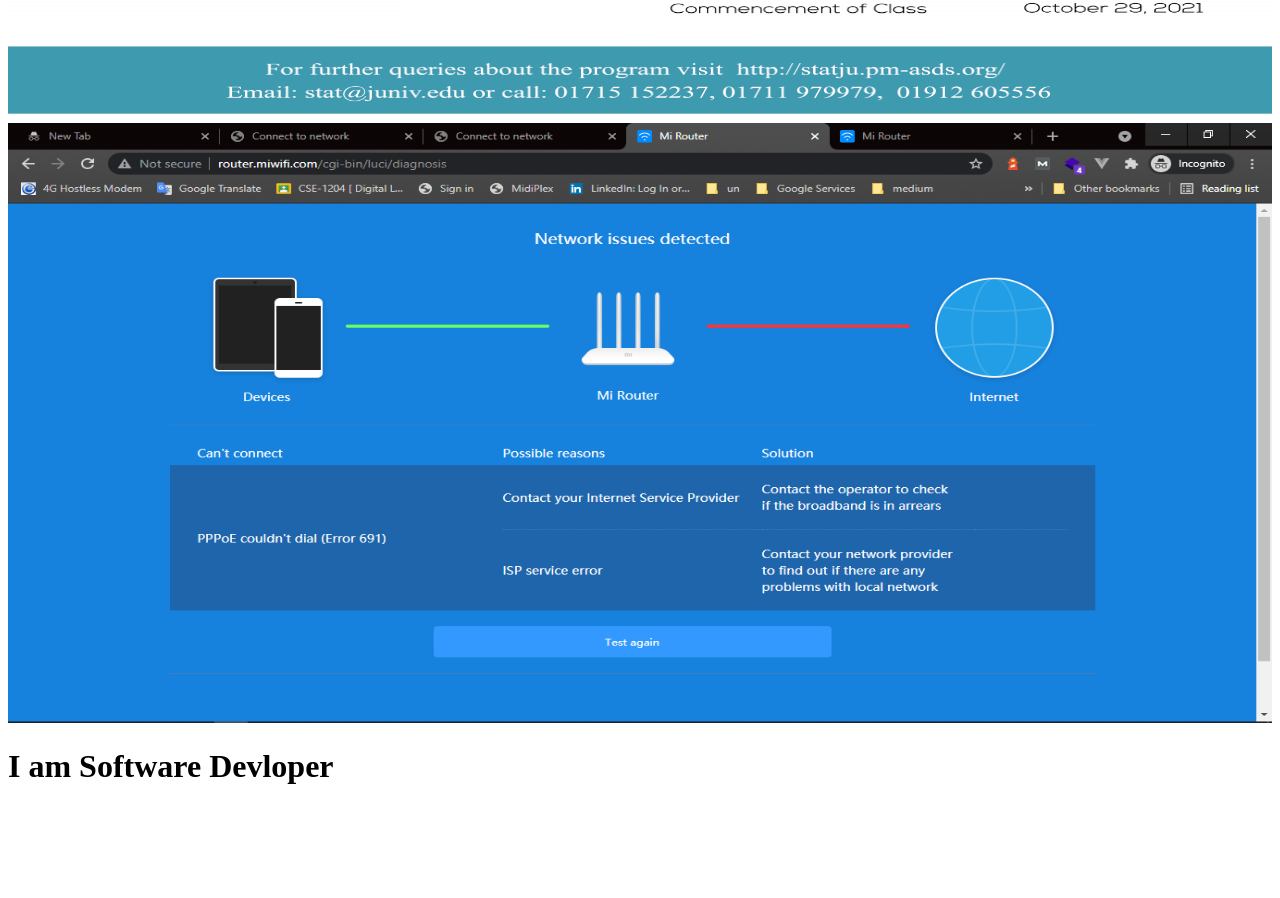
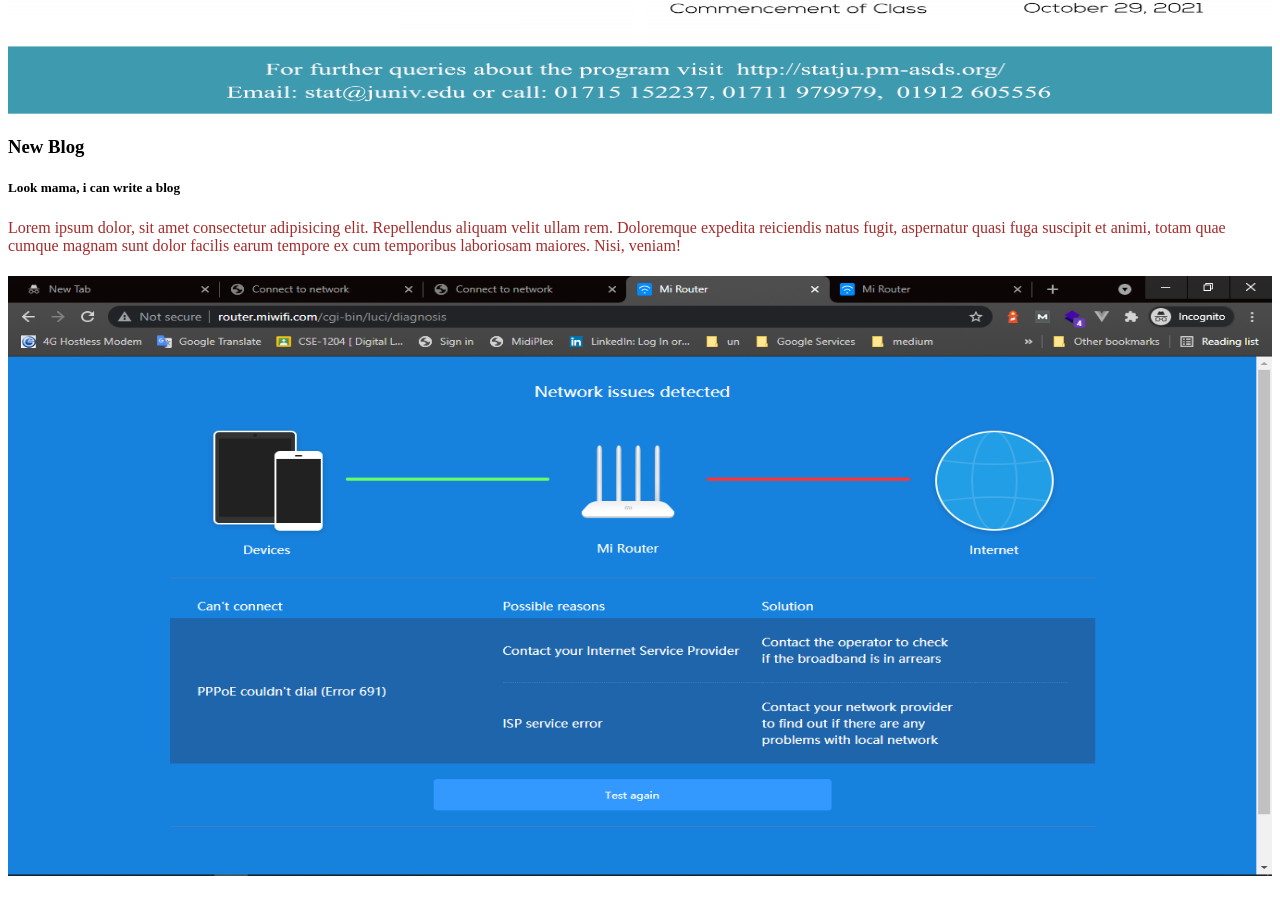
Before and after one commit to arobindo-88/my-first-repo, a plain HTML site: page index.html in a window 1280 px wide. Shown: the part 1122-2020 px from the top of the page. Before the commit the page ends 1928 px from the top, so only its background shows below. Drawn offline with Linux system fonts and the light colour scheme.

Commit message:
add new blog

```diff
--- a/index.html
+++ b/index.html
@@ -14,6 +14,9 @@
     <p>More Paragraph</p>
     <p>I am coding coding and coding now</p>
     <img class="leftlet" src="image.png" alt="">
+    <h3>New Blog</h3>
+    <h5>Look mama, i can write a blog</h5>
+    <p>Lorem ipsum dolor, sit amet consectetur adipisicing elit. Repellendus aliquam velit ullam rem. Doloremque expedita reiciendis natus fugit, aspernatur quasi fuga suscipit et animi, totam quae cumque magnam sunt dolor facilis earum tempore ex cum temporibus laboriosam maiores. Nisi, veniam!</p>
     <img class="router" src="screenshot.png" alt="">
     <h1>I am Software Devloper</h1>
 </body>
```
